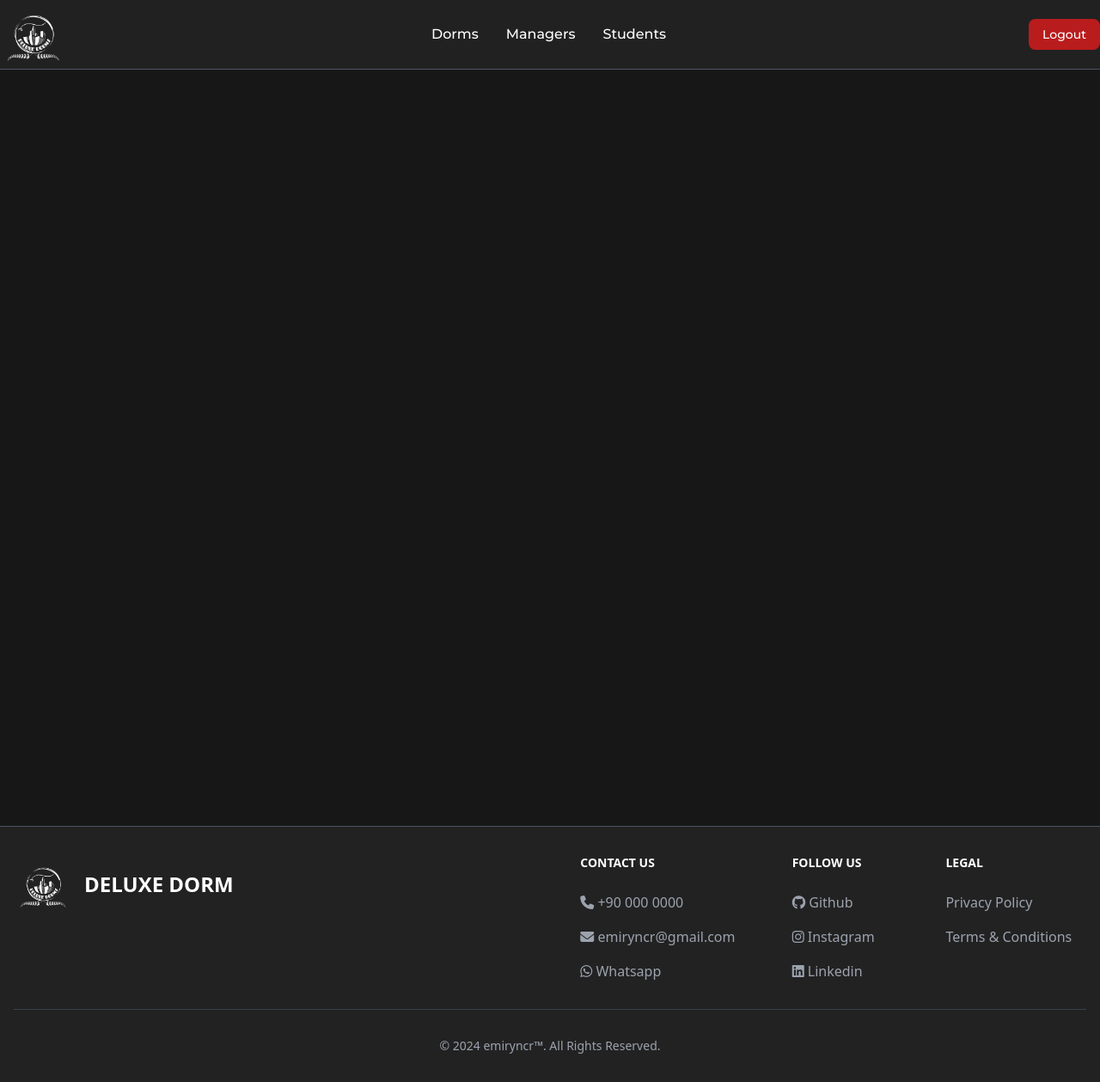
After one commit to emiryncr/Dormitory-Management-System, a PHP site: page /mainPages/admin.php in a window 1280 px wide. The commit adds this page. Shown: the whole page at 86% size. Run offline with PHP 8.4, Linux system fonts and the light colour scheme; some libraries are stand-ins or nearby versions.

Commit message:
main pages & organization

```diff
--- a/login.php
+++ b/authPages/login.php
@@ -4,7 +4,7 @@
     <meta charset="UTF-8">
     <meta name="viewport" content="width=device-width, initial-scale=1.0">
     <title>Login</title>
-    <link rel="stylesheet" href="./style/style.css">
+    <link rel="stylesheet" href="../style/auth.css">
     <script src="https://cdn.tailwindcss.com"></script>
     <link rel="preconnect" href="https://fonts.googleapis.com">
     <link rel="preconnect" href="https://fonts.gstatic.com" crossorigin>
@@ -12,12 +12,12 @@
     <link rel="stylesheet" href="https://fonts.googleapis.com/css2?family=Material+Symbols+Outlined:opsz,wght,FILL,GRAD@20..48,100..700,0..1,-50..200" />
 </head>
 
-<body class="h-screen bg-[url('img/grayBuildings.jpg')] backdrop-blur">
+<body class="h-screen bg-[url('../img/grayBuildings.jpg')] backdrop-blur">
     <div class="w-full max-w-4xl mx-auto flex items-center justify-center h-full sm:flex-row flex-col">
     <h1 class="lobster-regular">Hello, Welcome again!</h1>
     <form action="signin.php" method="post" class="bg-transparent shadow-lg rounded-[50px] px-10 bg-white/20 w-10/12 sm:w-11/12">
             <div class="form-header">
-                <img class="sm:max-w-64 max-w-40 mx-auto" src="img/logo.png" alt="">
+                <img class="sm:max-w-64 max-w-40 mx-auto" src="../img/logo.png" alt="">
                 <h1 class="text-xl mb-3 text-center">Login to continue!</h1>
             </div>
             <div class="max-w-sm mx-auto">
--- a/signup.php
+++ b/authPages/signup.php
@@ -4,7 +4,7 @@
     <meta charset="UTF-8">
     <meta name="viewport" content="width=device-width, initial-scale=1.0">
     <title>Sign-Up</title>
-    <link rel="stylesheet" href="./style/style.css">
+    <link rel="stylesheet" href="../style/auth.css">
     <script src="https://cdn.tailwindcss.com"></script>
     <link rel="preconnect" href="https://fonts.googleapis.com">
     <link rel="preconnect" href="https://fonts.gstatic.com" crossorigin>
@@ -12,12 +12,12 @@
     <link rel="stylesheet" href="https://fonts.googleapis.com/css2?family=Material+Symbols+Outlined:opsz,wght,FILL,GRAD@20..48,100..700,0..1,-50..200" />
 </head>
 
-<body class="h-screen bg-[url('img/grayBuildings.jpg')] backdrop-blur">
+<body class="h-screen bg-[url('../img/grayBuildings.jpg')] backdrop-blur">
     <div class="w-full max-w-4xl mx-auto flex items-center justify-center h-full sm:flex-row flex-col">
     <h1 class="lobster-regular">Welcome to your dream dorm!</h1>
     <form action="signin.php" method="post" class="bg-transparent shadow-lg rounded-[50px] px-10 bg-white/20 w-10/12 sm:w-full">
             <div class="form-header">
-                <img class="sm:max-w-64 max-w-40 mx-auto" src="img/logo.png" alt="">
+                <img class="sm:max-w-64 max-w-40 mx-auto" src="../img/logo.png" alt="">
                 <h1 class="text-xl mb-3 text-center">Sign-up to start journey!</h1>
             </div>
             <div class="max-w-sm mx-auto">
--- /dev/null
+++ b/mainPages/admin.php
@@ -0,0 +1,56 @@
+<!DOCTYPE html>
+<html lang="en">
+<head>
+    <meta charset="UTF-8">
+    <meta name="viewport" content="width=device-width, initial-scale=1.0">
+    <title>Admin</title>
+    <link rel="icon" type="image/x-icon" href="../img/lightLogo.png">
+    <script src="https://cdn.tailwindcss.com"></script>
+    <link rel="stylesheet" href="https://fonts.googleapis.com/css2?family=Material+Symbols+Outlined:opsz,wght,FILL,GRAD@20..48,100..700,0..1,-50..200&icon_names=logout" />
+    <link rel="preconnect" href="https://fonts.googleapis.com">
+    <link rel="preconnect" href="https://fonts.gstatic.com" crossorigin>
+    <link href="https://fonts.googleapis.com/css2?family=Montserrat:ital,wght@0,100..900;1,100..900&display=swap" rel="stylesheet">
+    <link rel="stylesheet" href="https://fonts.googleapis.com/css2?family=Material+Symbols+Outlined:opsz,wght,FILL,GRAD@20..48,100..700,0..1,-50..200&icon_names=menu" />
+    <link rel="stylesheet" href="https://cdnjs.cloudflare.com/ajax/libs/font-awesome/6.6.0/css/all.min.css" integrity="sha512-Kc323vGBEqzTmouAECnVceyQqyqdsSiqLQISBL29aUW4U/M7pSPA/gEUZQqv1cwx4OnYxTxve5UMg5GT6L4JJg==" crossorigin="anonymous" referrerpolicy="no-referrer" />
+</head>
+<style>
+    * {
+        margin: 0;
+        padding: 0;
+    }
+    .montserrat {
+        font-family: "Montserrat", sans-serif;
+        font-optical-sizing: auto;
+        font-weight: 500;
+        font-style: normal;
+    }
+</style>
+<body class="bg-neutral-900">
+    <?php
+        $links = [
+            'Dorms' => '',
+            'Managers' => '',
+            'Students' => ''
+        ];
+        include './components/navbar.php';
+    ?>
+    <main class="h-[55rem]">
+        <!-- Content goes here after starting MySql Course ... -->
+    </main>
+
+    <?php include 'components/footer.php'; ?>
+
+
+    <script>
+        // Navbar toggle
+        document.querySelector('[data-collapse-toggle]').addEventListener('click', function() {
+            var target = document.getElementById(this.getAttribute('aria-controls'));
+            if (target.classList.contains('hidden')) {
+                target.classList.remove('hidden');
+            } else {
+                target.classList.add('hidden');
+            }
+        });
+</script>
+</body>
+</html>
--- /dev/null
+++ b/mainPages/components/footer.php
@@ -0,0 +1,76 @@
+<footer class="bg-neutral-800/75 border-t border-gray-600">
+    <div class="mx-auto w-full max-w-screen-xl p-4 py-6 lg:py-8">
+        <div class="md:flex md:justify-between">
+          <div class="mb-6 md:mb-0">
+              <a href="#" class="flex items-center">
+                  <img src="../img/lightLogo.png" class="w-[70px] me-3"/>
+                  <span class="self-center text-2xl font-semibold whitespace-nowrap text-white mr-20">DELUXE DORM</span>
+              </a>
+          </div>
+          <div class="grid grid-cols-2 gap-8 sm:gap-6 sm:grid-cols-3 justify-items-center">
+              <div>
+                  <h2 class="mb-6 text-sm font-semibold text-white uppercase">Contact Us</h2>
+                  <ul class="text-gray-400 font-medium">
+                      <li class="mb-4">
+                        <a href="tel:+900000000" class="hover:underline">
+                            <i class="fa-solid fa-phone"></i>
+                            +90 000 0000
+                        </a>
+                      </li>
+                      <li class="mb-4">
+                        <a href="mailto:emiryncr@gmail.com" class="hover:underline">
+                            <i class="fa-solid fa-envelope"></i>
+                            emiryncr@gmail.com
+                        </a>
+                      </li>
+                      <li>
+                        <a href="" class="hover:underline">
+                            <i class="fa-brands fa-whatsapp"></i>
+                            Whatsapp
+                        </a>
+                      </li>
+                  </ul>
+              </div>
+              <div>
+                  <h2 class="mb-6 text-sm font-semibold uppercase text-white">Follow us</h2>
+                  <ul class="text-gray-400 font-medium">
+                      <li class="mb-4">
+                          <a href="https://github.com/emiryncr" class="hover:underline ">
+                            <i class="fa-brands fa-github"></i>
+                                Github
+                          </a>
+                      </li>
+                      <li class="mb-4">
+                          <a href="" class="hover:underline">
+                            <i class="fa-brands fa-instagram"></i>
+                            Instagram
+                          </a>
+                      </li>
+                      <li>
+                        <a href="https://cy.linkedin.com/in/emir-yeni%C3%A7eri-79b075286" class="hover:underline">
+                            <i class="fa-brands fa-linkedin"></i>
+                            Linkedin
+                        </a>
+                      </li>
+                  </ul>
+              </div>
+              <div>
+                  <h2 class="mb-6 text-sm font-semibold uppercase text-white">Legal</h2>
+                  <ul class="text-gray-400 font-medium">
+                      <li class="mb-4">
+                          <a href="#" class="hover:underline">Privacy Policy</a>
+                      </li>
+                      <li>
+                          <a href="#" class="hover:underline">Terms &amp; Conditions</a>
+                      </li>
+                  </ul>
+              </div>
+          </div>
+      </div>
+      <hr class="my-6 sm:mx-auto border-gray-700 lg:my-8" />
+      <div class="flex items-center justify-center">
+          <span class="text-sm sm:text-center text-gray-400">© 2024 <a href="" class="hover:underline">emiryncr™</a>. All Rights Reserved.
+          </span>
+      </div>
+    </div>
+</footer>
--- /dev/null
+++ b/mainPages/components/navbar.php
@@ -0,0 +1,24 @@
+<nav class="bg-neutral-700/25 sticky w-full z-20 top-0 start-0 border-b border-gray-600">
+        <div class="max-w-screen-xl flex flex-wrap items-center justify-between mx-auto md:p-0 px-3">
+            <a href="" class="flex items-center space-x-3 rtl:space-x-reverse">
+                <img src="../img/lightLogo.png" class="h-20" alt="Flowbite Logo">
+            </a>
+            <div class="flex md:order-2 space-x-3 md:space-x-0 rtl:space-x-reverse">
+                <button type="button" class="text-white bg-red-700 hover:bg-red-800 focus:ring-2 focus:outline-none focus:ring-red-300 font-medium rounded-lg text-sm px-4 py-2 text-center hover:scale-105 duration-200 montserrat">Logout</button>
+                <button data-collapse-toggle="navbar-sticky" type="button" class="inline-flex items-center p-2 w-10 h-10 justify-center text-sm text-gray-500 rounded-lg md:hidden focus:outline-none focus:ring-2 focus:ring-gray-200 dark:text-gray-400 hover:bg-gray-700 focus:ring-gray-600 border border-neutral-500" aria-controls="navbar-sticky" aria-expanded="false">
+                    <span class="material-symbols-outlined">
+                        menu
+                    </span>
+                </button>
+            </div>
+            <div class="items-center justify-between hidden w-full md:flex md:w-auto md:order-1" id="navbar-sticky">
+                <ul class="flex flex-col p-4 md:p-0 mt-1 font-medium border border-gray-100 rounded-lg md:space-x-8 rtl:space-x-reverse md:flex-row md:mt-0 md:border-0 mb-2 md:mb-0">
+                    <?php foreach ($links as $name => $url): ?>
+                        <li>
+                            <a href="<?= $url ?>" class="block py-1 px-3 hover:bg-gray-100/25 md:hover:bg-transparent text-white md:p-0 rounded hover:scale-105 hover:md:scale-125 duration-200 montserrat"><?= $name ?></a>
+                        </li>
+                    <?php endforeach; ?>
+                </ul>
+            </div>
+        </div>
+    </nav>
--- a/style/style.css
+++ b/style/auth.css
@@ -1,3 +1,8 @@
+*{
+    margin: 0;
+    padding: 0;
+}
+
 .lobster-regular {
     font-family: "Lobster", sans-serif;
     font-weight: 700;
```
Also changed, not shown: mainPages/manager.php (added, +57 -0 lines), mainPages/student.php (added, +59 -0 lines), img/lightLogo.png (added), img/navLogo.png (added).
